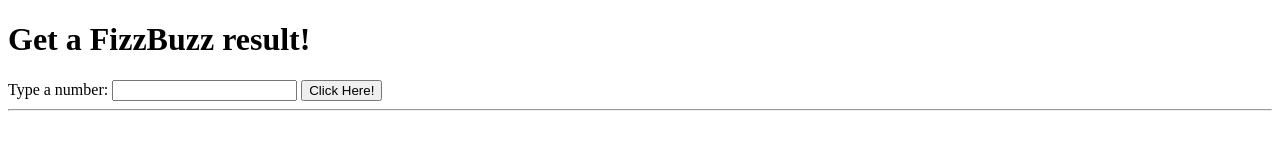
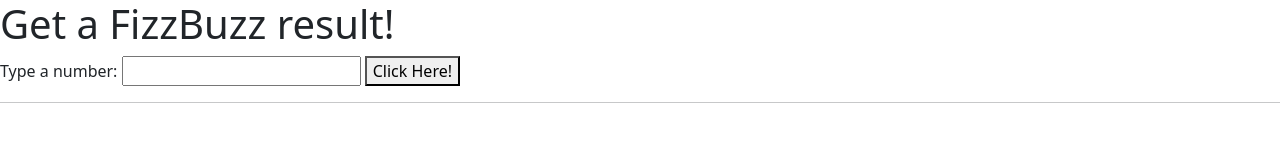
Before and after one commit to syafrizalry/progate.github.io, a plain HTML site: page project_js/lat1/index.html in a window 1280 px wide. Drawn offline with nearby package versions, Linux system fonts and the light colour scheme.

Commit message:
Update index.html

```diff
--- a/project_js/lat1/index.html
+++ b/project_js/lat1/index.html
@@ -1,9 +1,8 @@
 <!DOCTYPE html>
 <html>
     <head>
-        <style>
+        <link href="https://cdn.jsdelivr.net/npm/bootstrap@5.2.3/dist/css/bootstrap.min.css" rel="stylesheet" integrity="sha384-rbsA2VBKQhggwzxH7pPCaAqO46MgnOM80zW1RWuH61DGLwZJEdK2Kadq2F9CUG65" crossorigin="anonymous">
 
-        </style>
     </head>
     <body>
         <h1>Get a FizzBuzz result!</h1>
```
